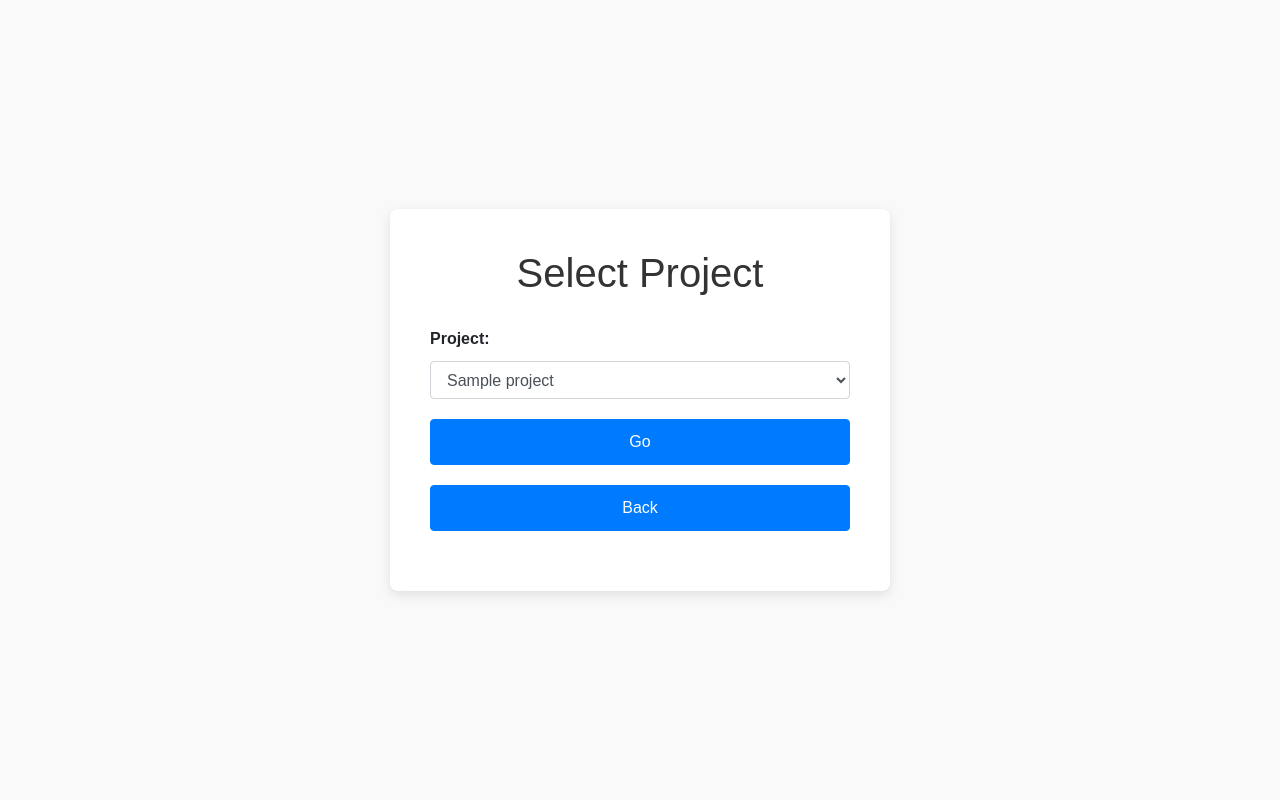
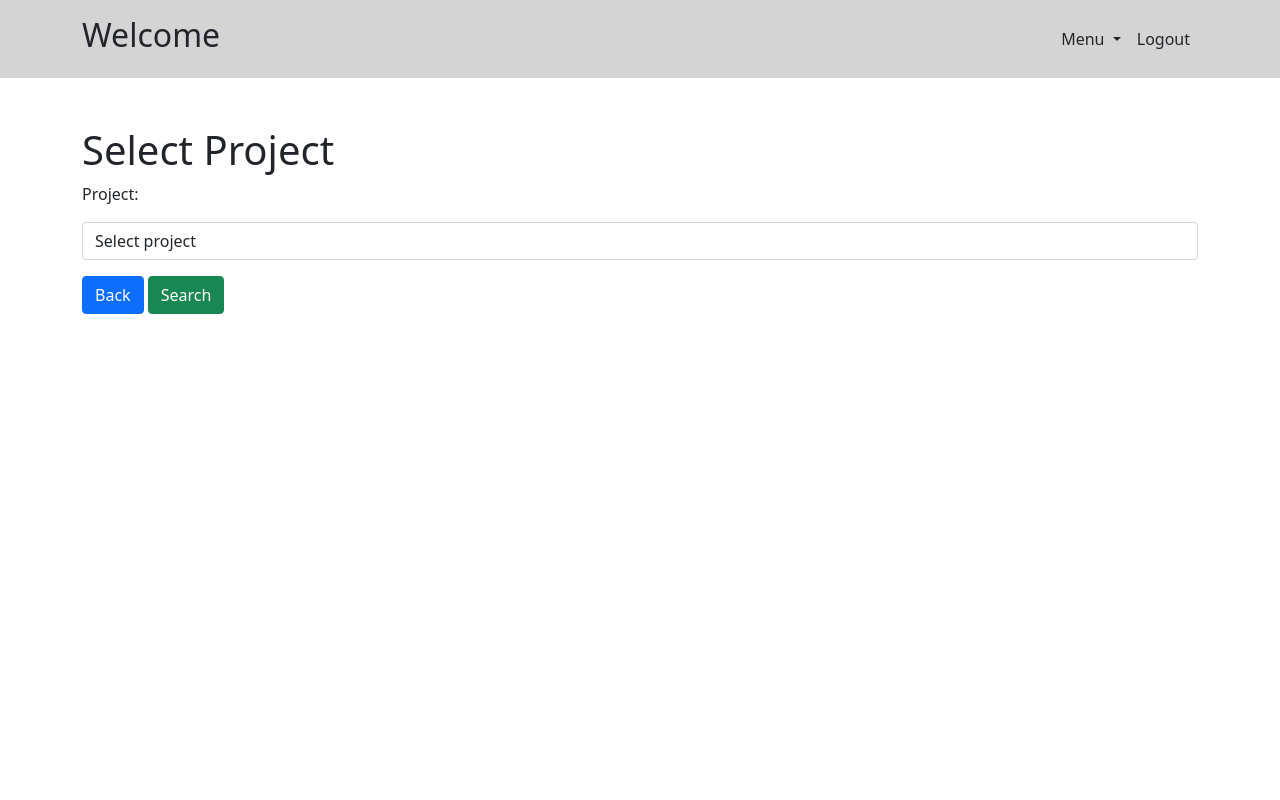
Before and after one commit to fymran/sso_aa, a Flask app: template templates/public/project_selection.html in a window 1280 px wide. Run offline with Flask 3, Linux system fonts and the light colour scheme; the template is opened without the code that fills it: most values are stand-ins (such as "Sample title", 1, 10 or a date in 2020); parts of the project's set-up code (start-up, migrations or seed data) failed here and were passed over; some libraries are stand-ins or nearby versions.

Commit message:
Update project_selection.html

```diff
--- a/templates/public/project_selection.html
+++ b/templates/public/project_selection.html
@@ -4,101 +4,61 @@
     <meta charset="UTF-8">
     <meta name="viewport" content="width=device-width, initial-scale=1.0">
     <title>Select Project</title>
+    <link href="https://cdn.jsdelivr.net/npm/bootstrap@5.1.3/dist/css/bootstrap.min.css" rel="stylesheet">
+    <script src="https://code.jquery.com/jquery-3.6.0.min.js"></script>
+    <script src="https://cdn.jsdelivr.net/npm/bootstrap@5.1.3/dist/js/bootstrap.bundle.min.js"></script>
 
-    <!-- External Bootstrap CSS for consistency (optional but recommended for a modern look) -->
-    <link rel="stylesheet" href="https://stackpath.bootstrapcdn.com/bootstrap/4.5.2/css/bootstrap.min.css">
+</head>
 
-    <style>
-        body {
-            font-family: Arial, sans-serif;
-            background-color: #f9f9f9;
-            margin: 0;
-            padding: 0;
-            display: flex;
-            justify-content: center;
-            align-items: center;
-            height: 100vh;
-        }
+    <!-- Include the header template -->
+    {% include 'public/sso_header.html' %}
 
-        .container {
-            background-color: white;
-            padding: 40px;
-            border-radius: 8px;
-            box-shadow: 0px 4px 12px rgba(0, 0, 0, 0.1);
-            max-width: 500px;
-            width: 100%;
-        }
-
-        h1 {
-            text-align: center;
-            color: #333;
-            margin-bottom: 30px;
-        }
-
-        label {
-            font-weight: bold;
-            margin-bottom: 10px;
-            display: block;
-        }
-
-        select {
-            width: 100%;
-            padding: 10px;
-            margin-bottom: 20px;
-            border: 1px solid #ccc;
-            border-radius: 4px;
-        }
-
-        button {
-            width: 100%;
-            padding: 12px;
-            background-color: #007bff;
-            color: white;
-            border: none;
-            border-radius: 4px;
-            cursor: pointer;
-        }
-
-        button:hover {
-            background-color: #0056b3;
-        }
-
-        .btn-primary {
-            display: block;
-            margin-bottom: 20px;
-            text-decoration: none;
-            color: white;
-            background-color: #007bff;
-            padding: 10px 15px;
-            border-radius: 4px;
-            text-align: center;
-        }
-
-        .btn-primary:hover {
-            background-color: #0056b3;
-        }
-    </style>
-</head>
 <body>
-    <div class="container">
-
+    <div class="container mt-5">
         <h1>Select Project</h1>
 
-        <form method="POST" action="{{ url_for('maps.find_asset', productID=1) }}">
+        <form method="POST" action="{{ url_for('maps.find_asset', productID=1) }}" onsubmit="return validateForm()">
             <label for="projectID">Project:</label>
-            <select name="projectID" id="projectID" class="form-control">
+            <select name="projectID" id="projectID" class="form-control mt-3">
+               <option value="">Select project</option> <!-- Default empty option -->
                 {% for project in projects %}
-                <option value="{{ project[0] }}">{{ project[1] }}</option>
+                    <option value="{{ project[0] }}">{{ project[1] }}</option>
                 {% endfor %}
             </select>
-            <button type="submit" class="btn btn-primary">Go</button>
-            <a href="{{ url_for('maps.find_product') }}" class="btn btn-primary" >Back</a>
+            <a href="{{ url_for('maps.go_product') }}" class="btn btn-primary mt-3">Back</a>
+            <button type="submit" class="btn btn-success mt-3">Search</button>
+
         </form>
     </div>
 
-    <!-- Optional Bootstrap JS for better form styling and functionality -->
-    <script src="https://code.jquery.com/jquery-3.5.1.slim.min.js"></script>
-    <script src="https://cdn.jsdelivr.net/npm/@popperjs/core@2.5.2/dist/umd/popper.min.js"></script>
-    <script src="https://stackpath.bootstrapcdn.com/bootstrap/4.5.2/js/bootstrap.min.js"></script>
+    <!-- Bootstrap Modal for Custom Alert -->
+    <div class="modal fade" id="errorModal" tabindex="-1" role="dialog" aria-labelledby="errorModalLabel" aria-hidden="true">
+        <div class="modal-dialog" role="document">
+            <div class="modal-content">
+                <div class="modal-header">
+                    <h5 class="modal-title" id="errorModalLabel">Error</h5>
+                </div>
+                <div class="modal-body">
+                    You need to choose a project.
+                </div>
+                <div class="modal-footer">
+                    <button type="button" class="btn btn-secondary" data-bs-dismiss="modal">OK</button>
+                </div>
+            </div>
+        </div>
+    </div>
+
+    <!-- JavaScript for Form Validation -->
+    <script>
+        function validateForm() {
+            const projectID = document.getElementById("projectID").value;
+            if (projectID === "") {
+                // Show the Bootstrap modal if no project is selected
+                $('#errorModal').modal('show');
+                return false;  // Prevent form submission
+            }
+            return true;  // Allow form submission
+        }
+    </script>
 </body>
 </html>
```
